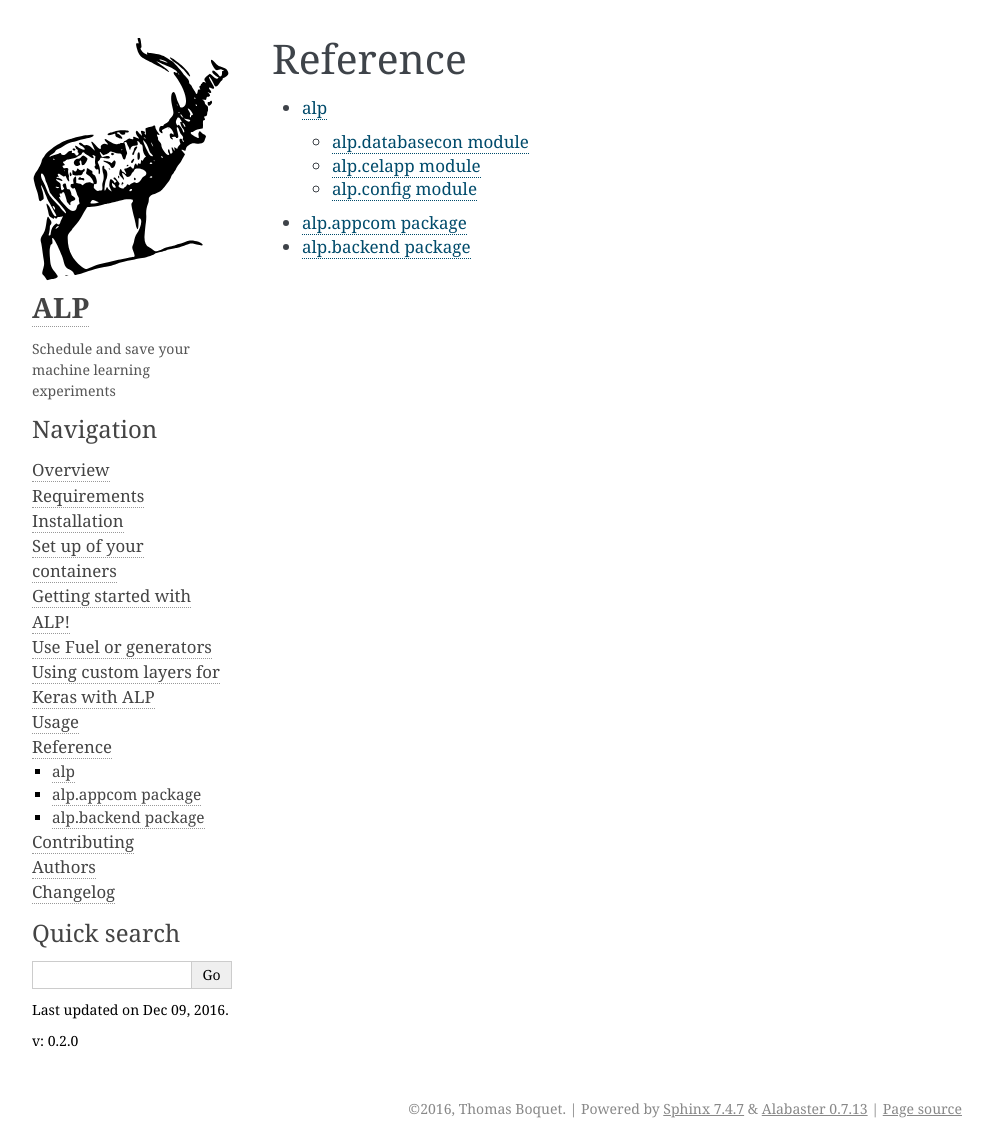
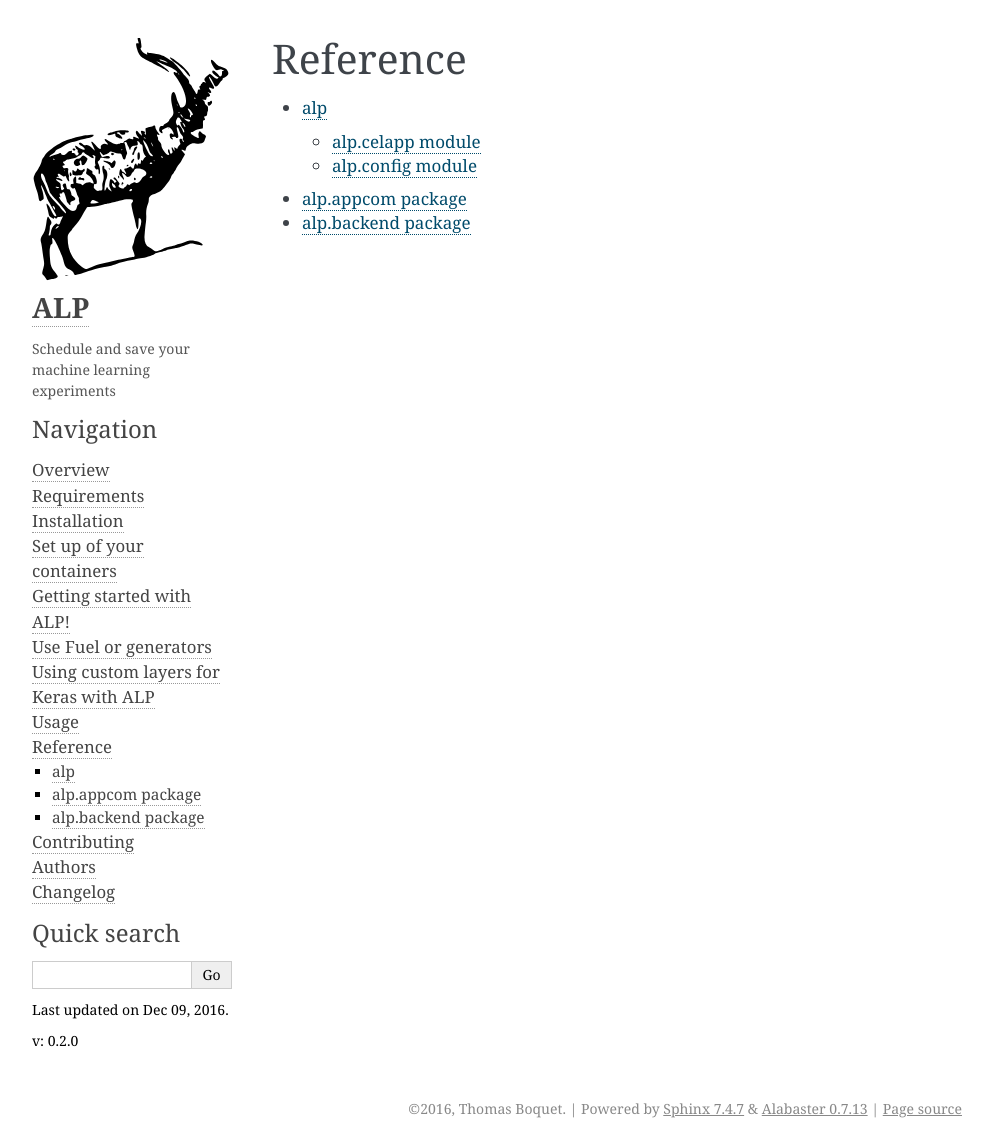
Before and after one commit to tboquet/python-alp, a Sphinx documentation site: the page built from docs/reference/index.rst, in a window 1280 px wide. Shown: the whole page, without its empty margins (148-1140 px from the left). Built offline with Sphinx 7.4.7, drawn with Linux system fonts in a browser that asks for light colours.

Commit message:
* doc fix

```diff
--- a/docs/reference/alp.rst
+++ b/docs/reference/alp.rst
@@ -16,14 +16,7 @@ alp
 
        alp.appcom
        alp.backend
-
-alp.databasecon module
------------------------
-
-.. automodule:: alp.databasecon
-    :members:
-    :undoc-members:
-    :show-inheritance:
+       alp.dbbackend
 
 alp.celapp module
 ------------------
```
